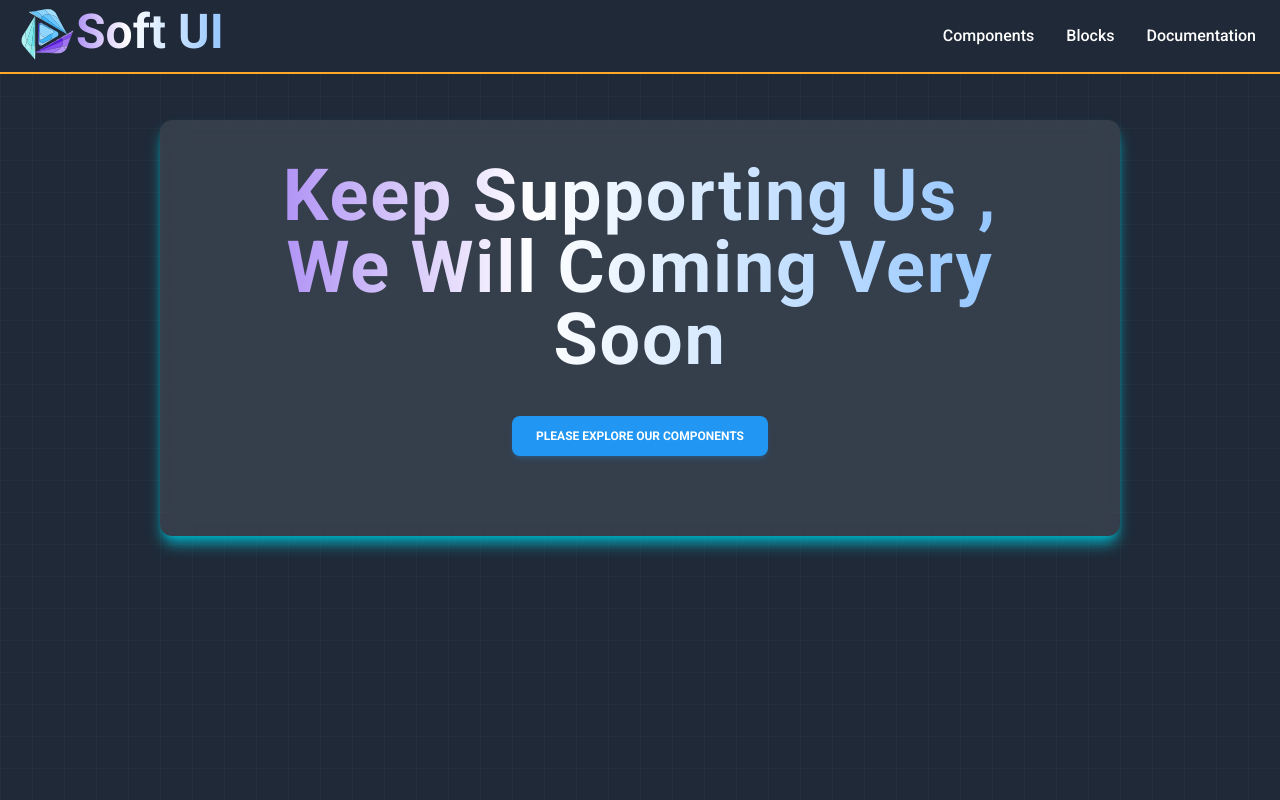
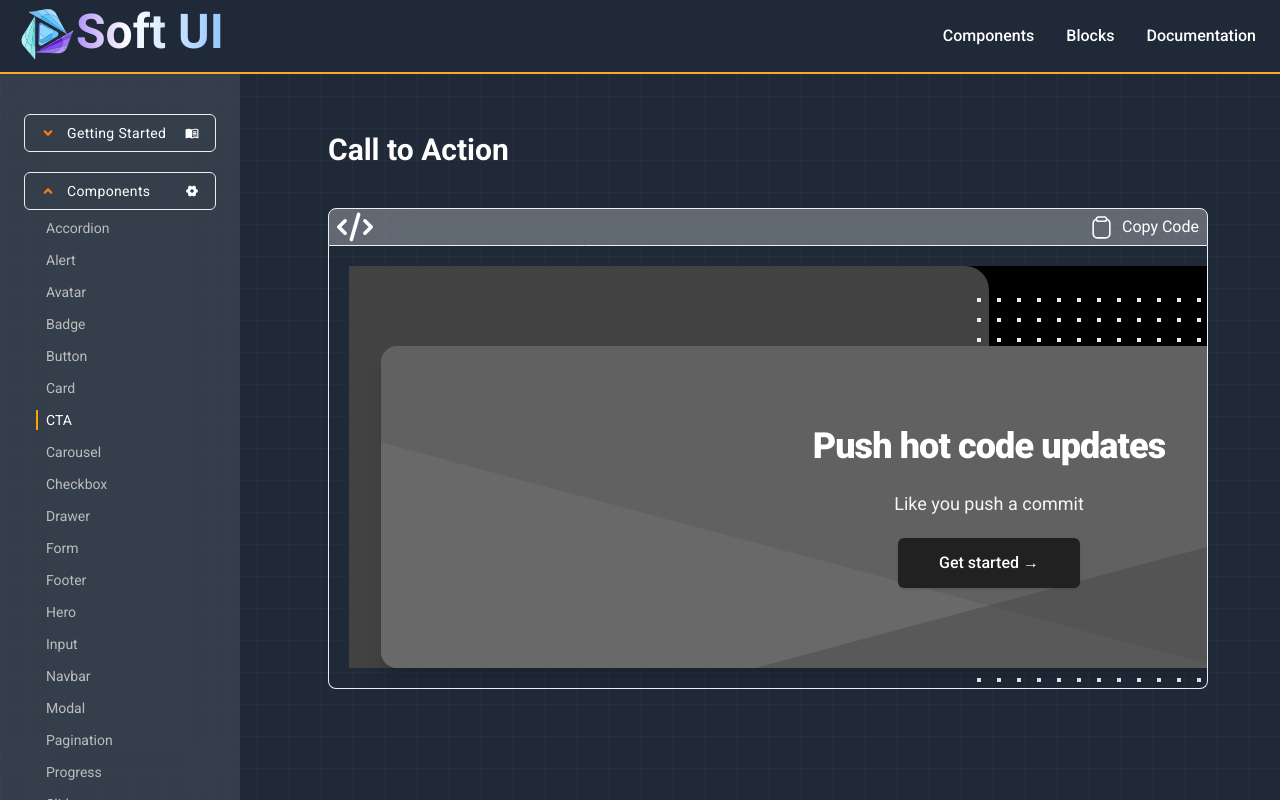
Before and after one commit to akash-khan-311/softui, a React (Vite) app: page /components/cta in a window 1280 px wide. Built offline with nearby package versions, Linux system fonts and the light colour scheme.

Commit message:
added first cta

```diff
--- a/src/UIcomponents/CTA/CTA.jsx
+++ b/src/UIcomponents/CTA/CTA.jsx
@@ -1,9 +1,10 @@
+import CTA1 from "../../components/App/CTA/CTA1";
 
 const CTA = () => {
-    return(
-        <>
-
-        </>
-    )
-}
+  return (
+    <>
+      <CTA1 />
+    </>
+  );
+};
 export default CTA;
--- /dev/null
+++ b/src/components/App/CTA/CTA1.jsx
@@ -0,0 +1,81 @@
+import React from "react";
+import CodeBox from "../../../Shared/CodeBox/CodeBox";
+
+export default function CTA1() {
+  return (
+    <>
+      <CodeBox
+        stringCode={`    <div className="h-screen w-screen bg-black ">
+      <div className="relative pt-20">
+        <div aria-hidden="true" className="hidden sm:block">
+          <div className="absolute inset-y-0 left-0 w-1/2 bg-gray-800 rounded-r-3xl"></div>
+          <svg className="absolute top-8 left-1/2 -ml-3" width="404" height="392" fill="none" viewBox="0 0 404 392">
+            <defs>
+              <pattern id="8228f071-bcee-4ec8-905a-2a059a2cc4fb" x="0" y="0" width="20" height="20" patternUnits="userSpaceOnUse">
+                <rect x="0" y="0" width="4" height="4" className="text-gray-200" fill="currentColor"></rect>
+              </pattern>
+            </defs>
+            <rect width="404" height="392" fill="url(#8228f071-bcee-4ec8-905a-2a059a2cc4fb)"></rect>
+          </svg>
+        </div>
+        <div className="mx-auto max-w-md px-4 sm:max-w-3xl sm:px-6 lg:max-w-7xl lg:px-8">
+          <div className="relative rounded-2xl px-6 py-10 bg-gray-700 overflow-hidden shadow-xl sm:px-12 sm:py-20">
+            <div aria-hidden="true" className="absolute inset-0 -mt-72 sm:-mt-32 md:mt-0">
+              <svg className="absolute inset-0 h-full w-full" preserveAspectRatio="xMidYMid slice" xmlns="http://www.w3.org/2000/svg" fill="none" viewBox="0 0 1463 360">
+                <path className="text-gray-600 text-opacity-40" fill="currentColor" d="M-82.673 72l1761.849 472.086-134.327 501.315-1761.85-472.086z"></path>
+                <path className="text-gray-800 text-opacity-40" fill="currentColor" d="M-217.088 544.086L1544.761 72l134.327 501.316-1761.849 472.086z"></path>
+              </svg>
+            </div>
+            <div className="relative flex flex-col">
+              <div className="sm:text-center">
+                <h2 className="text-3xl font-extrabold text-white tracking-tight sm:text-4xl"> Push hot code updates</h2>
+                <p className="mt-6 mx-auto max-w-2xl text-lg text-gray-100"> Like you push a commit </p>
+              </div>
+              <a href="#" className="w-auto inline-block mt-5 mx-auto rounded-md border border-transparent px-5 py-3 bg-gray-900 text-base font-medium text-white shadow hover:bg-black focus:outline-none focus:ring-2 focus:ring-white focus:ring-offset-2 focus:ring-offset-rose-500 sm:px-10">
+                Get started →
+              </a>
+            </div>
+          </div>
+        </div>
+      </div>
+    </div>`}
+        text={"Call to Action"}
+      >
+        <div className=" w-screen bg-black ">
+          <div className="relative pt-20">
+            <div aria-hidden="true" className="hidden sm:block">
+              <div className="absolute inset-y-0 left-0 w-1/2 bg-gray-800 rounded-r-3xl"></div>
+              <svg className="absolute top-8 left-1/2 -ml-3" width="404" height="392" fill="none" viewBox="0 0 404 392">
+                <defs>
+                  <pattern id="8228f071-bcee-4ec8-905a-2a059a2cc4fb" x="0" y="0" width="20" height="20" patternUnits="userSpaceOnUse">
+                    <rect x="0" y="0" width="4" height="4" className="text-gray-200" fill="currentColor"></rect>
+                  </pattern>
+                </defs>
+                <rect width="404" height="392" fill="url(#8228f071-bcee-4ec8-905a-2a059a2cc4fb)"></rect>
+              </svg>
+            </div>
+            <div className="mx-auto max-w-md px-4 sm:max-w-3xl sm:px-6 lg:max-w-7xl lg:px-8">
+              <div className="relative rounded-2xl px-6 py-10 bg-gray-700 overflow-hidden shadow-xl sm:px-12 sm:py-20">
+                <div aria-hidden="true" className="absolute inset-0 -mt-72 sm:-mt-32 md:mt-0">
+                  <svg className="absolute inset-0 h-full w-full" preserveAspectRatio="xMidYMid slice" xmlns="http://www.w3.org/2000/svg" fill="none" viewBox="0 0 1463 360">
+                    <path className="text-gray-600 text-opacity-40" fill="currentColor" d="M-82.673 72l1761.849 472.086-134.327 501.315-1761.85-472.086z"></path>
+                    <path className="text-gray-800 text-opacity-40" fill="currentColor" d="M-217.088 544.086L1544.761 72l134.327 501.316-1761.849 472.086z"></path>
+                  </svg>
+                </div>
+                <div className="relative flex flex-col">
+                  <div className="sm:text-center">
+                    <h2 className="text-3xl font-extrabold text-white tracking-tight sm:text-4xl"> Push hot code updates</h2>
+                    <p className="mt-6 mx-auto max-w-2xl text-lg text-gray-100"> Like you push a commit </p>
+                  </div>
+                  <a href="#" className="w-auto inline-block mt-5 mx-auto rounded-md border border-transparent px-5 py-3 bg-gray-900 text-base font-medium text-white shadow hover:bg-black focus:outline-none focus:ring-2 focus:ring-white focus:ring-offset-2 focus:ring-offset-rose-500 sm:px-10">
+                    Get started →
+                  </a>
+                </div>
+              </div>
+            </div>
+          </div>
+        </div>
+      </CodeBox>
+    </>
+  );
+}
```
Also changed, not shown: src/Route.jsx (+8 -6 lines).
